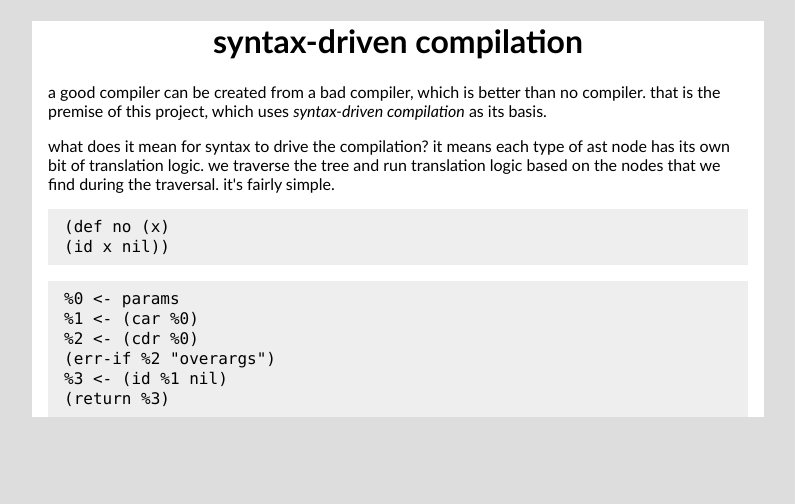
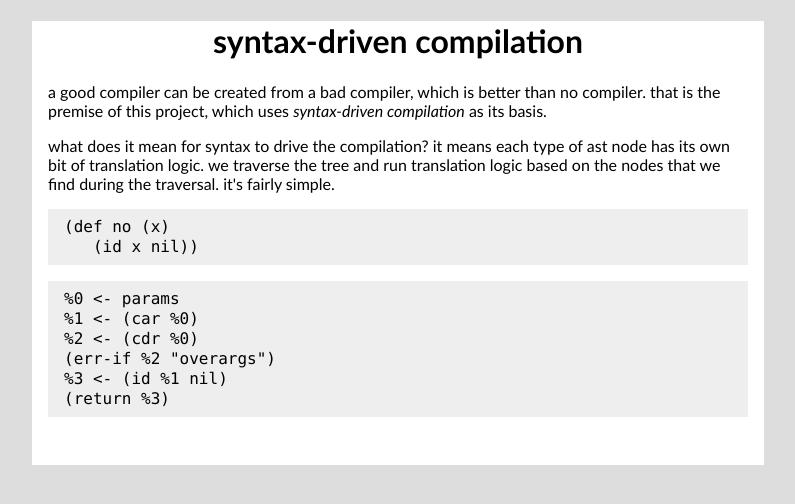
Before and after one commit to masak/syntax-driven, a React (Create React App) app: page / in a window 1280 px wide. Shown: the top 504 px of the page, without its empty margins (242-1037 px from the left). Built offline with nearby package versions, Linux system fonts and the light colour scheme.

Commit message:
Spaces and styles

```diff
--- a/src/App.css
+++ b/src/App.css
@@ -15,7 +15,7 @@ main {
   min-width: 350px;
   width: 90%;
   max-width: 700px;
-  padding: 0 1em 0;
+  padding: 0 1em 2em;
   margin: 0 auto 0;
 }
 
--- a/src/App.js
+++ b/src/App.js
@@ -21,7 +21,7 @@ const App = (props) => (
     </p>
 
     <pre><code>(def no (x) { "\n" }
-  (id x nil))</code></pre>
+{ "  " } (id x nil))</code></pre>
 
     <pre><code>%0 &lt;- params { "\n" }
 %1 &lt;- (car %0) { "\n" }
```
